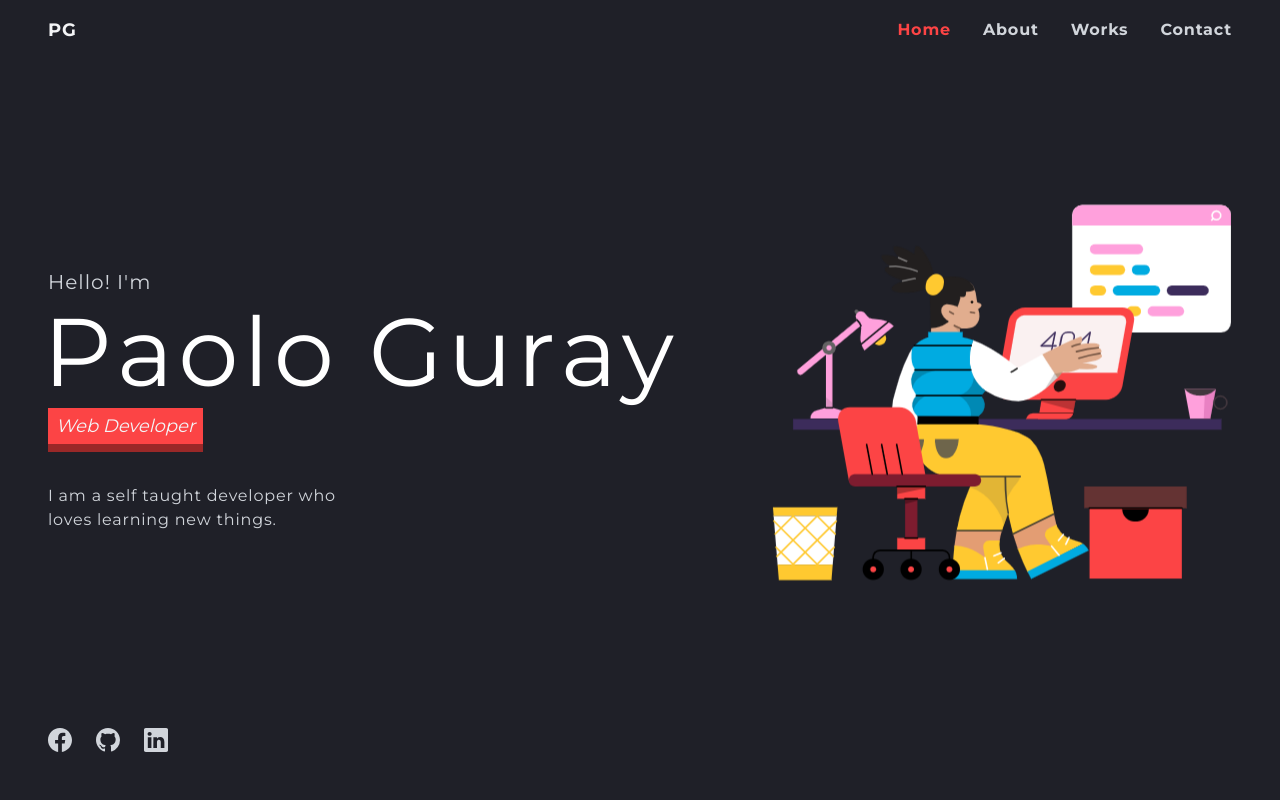
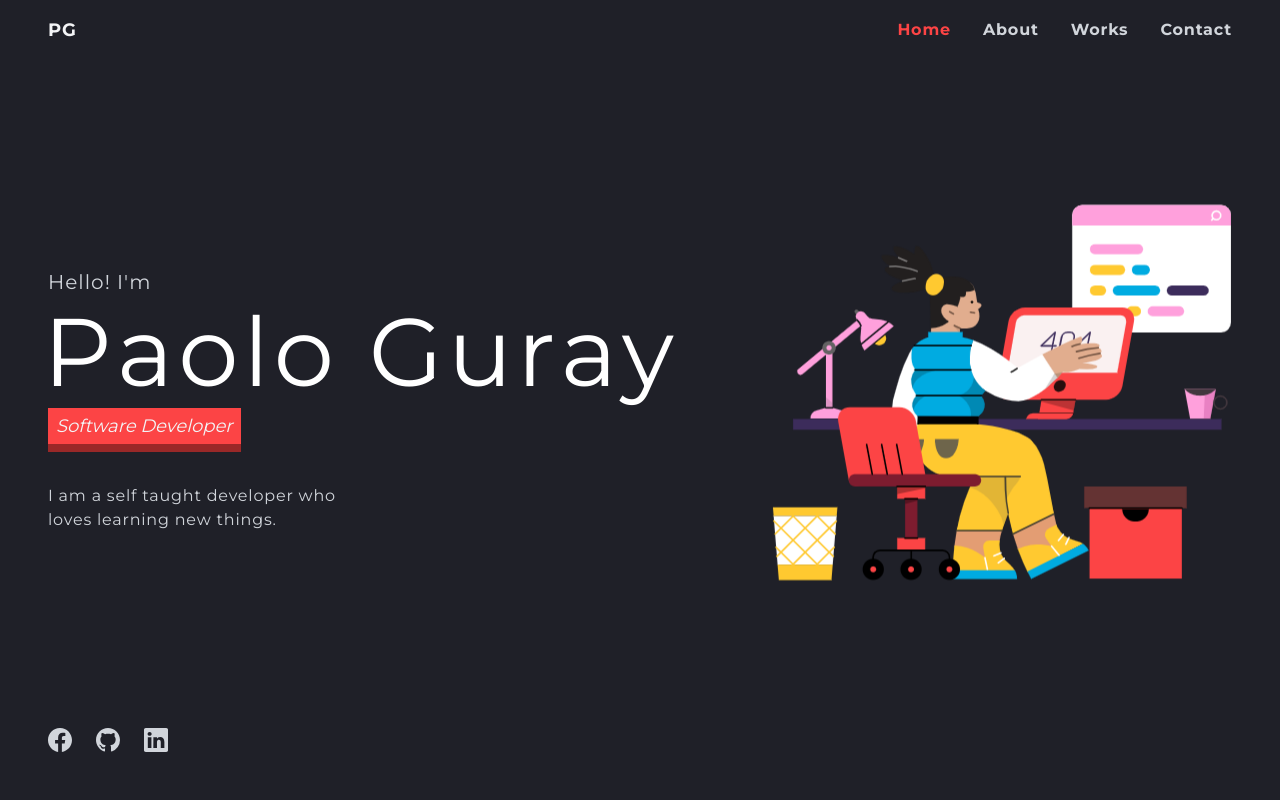
Before and after one commit to Froiod/Portfoliov3, a React (Vite) app: page / in a window 1280 px wide. Shown: the top 800 px of the page. Built offline with nearby package versions, Linux system fonts and the light colour scheme.

Commit message:
update hero

```diff
--- a/src/components/Hero.jsx
+++ b/src/components/Hero.jsx
@@ -111,7 +111,7 @@ const Hero = () => {
             }}
             className="text-lg bg-accent inline-block px-2 py-1 border-b-8 border-[#992828] opacity-0 text-gray-100"
           >
-            <span className="italic"> Web Developer</span>
+            <span className="italic"> Software Developer</span>
           </motion.p>
           <motion.p
             animate={{
```
